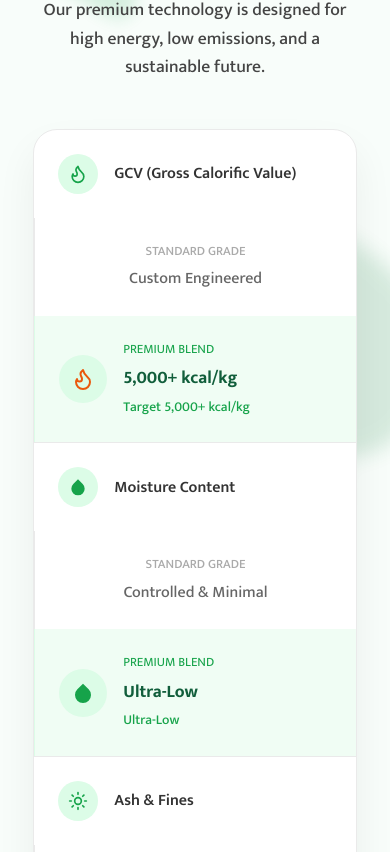
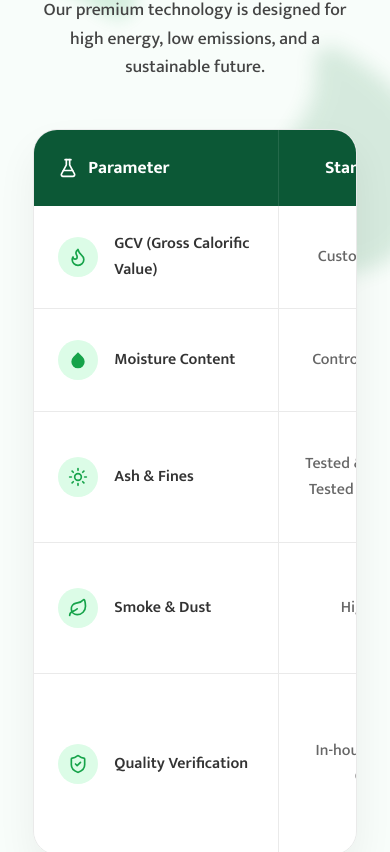
Before and after one commit to mraayush978blip/mahaurja, a Next.js app: page / in a window 390 px wide. Shown: the part 4792-5644 px from the top of the page. Built offline with nearby package versions, Linux system fonts and the light colour scheme.

Commit message:
fix: improve table responsiveness by enabling horizontal scrolling and removing mobile-specific display constraints

```diff
--- a/src/app/page.tsx
+++ b/src/app/page.tsx
@@ -289,10 +289,10 @@ export default function Home() {
             </p>
           </motion.div>
 
-          <motion.div variants={fadeUp} style={{ background: "#fff", borderRadius: "24px", overflow: "hidden", boxShadow: "0 20px 40px rgba(0,0,0,0.06)", border: "1px solid #eaeaea", maxWidth: "1000px", margin: "0 auto" }}>
-
+          <motion.div variants={fadeUp} style={{ background: "#fff", borderRadius: "24px", overflowX: "auto", boxShadow: "0 20px 40px rgba(0,0,0,0.06)", border: "1px solid #eaeaea", maxWidth: "1000px", margin: "0 auto" }}>
+            <div style={{ minWidth: "700px" }}>
             {/* Header Row */}
-            <div className="hide-on-mobile" style={{ display: "flex", background: "#0c5836", color: "#fff", fontWeight: 700, fontSize: "1.1rem" }}>
+            <div style={{ display: "flex", background: "#0c5836", color: "#fff", fontWeight: 700, fontSize: "1.1rem" }}>
               <div style={{ flex: "1.2", padding: "1.5rem", display: "flex", alignItems: "center", gap: "10px" }}>
                 <FlaskConical size={20} /> {t("spec_param" as any)}
               </div>
@@ -332,29 +332,28 @@ export default function Home() {
                 premiumIcon: <svg width="24" height="24" viewBox="0 0 24 24" fill="none" stroke="#16a34a" strokeWidth="2" strokeLinecap="round" strokeLinejoin="round"><path d="M6 9H4.5a2.5 2.5 0 0 1 0-5H6"/><path d="M18 9h1.5a2.5 2.5 0 0 0 0-5H18"/><path d="M4 22h16"/><path d="M10 14.66V17c0 .55-.47.98-.97 1.21C7.85 18.75 7 20.24 7 22"/><path d="M14 14.66V17c0 .55.47.98.97 1.21C16.15 18.75 17 20.24 17 22"/><path d="M18 2H6v7a6 6 0 0 0 12 0V2Z"/></svg>, premiumTitle: t("spec_quality_prem" as any), premiumDesc: "Better durability and reliable operation"
               }
             ].map((row, idx) => (
-              <div key={idx} className="responsive-flex" style={{ display: "flex", borderBottom: idx !== 4 ? "1px solid #eaeaea" : "none", color: "#333" }}>
+              <div key={idx} style={{ display: "flex", borderBottom: idx !== 4 ? "1px solid #eaeaea" : "none", color: "#333" }}>
                 <div style={{ flex: "1.2", padding: "1.5rem", display: "flex", alignItems: "center", gap: "16px", fontWeight: 600 }}>
                   <div style={{ width: "40px", height: "40px", borderRadius: "50%", background: row.iconBg, display: "flex", alignItems: "center", justifyContent: "center", flexShrink: 0 }}>
                     {row.icon}
                   </div>
                   {row.feature}
                 </div>
-                <div className="responsive-child" style={{ flex: "1", padding: "1.5rem", borderLeft: "1px solid #eaeaea", display: "flex", flexDirection: "column", alignItems: "center", justifyContent: "center", textAlign: "center", color: "#666", fontWeight: 500 }}>
-                  <div className="show-on-mobile" style={{ fontSize: "0.8rem", color: "#aaa", textTransform: "uppercase", marginBottom: "4px" }}>{t("spec_standard" as any)}</div>
+                <div style={{ flex: "1", padding: "1.5rem", borderLeft: "1px solid #eaeaea", display: "flex", flexDirection: "column", alignItems: "center", justifyContent: "center", textAlign: "center", color: "#666", fontWeight: 500 }}>
                   {row.normal}
                 </div>
-                <div className="responsive-child" style={{ flex: "1.2", padding: "1.5rem", background: "#f0fdf4", borderLeft: "1px solid #dcfce7", display: "flex", alignItems: "center", gap: "16px" }}>
+                <div style={{ flex: "1.2", padding: "1.5rem", background: "#f0fdf4", borderLeft: "1px solid #dcfce7", display: "flex", alignItems: "center", gap: "16px" }}>
                   <div style={{ width: "48px", height: "48px", borderRadius: "50%", background: "#dcfce7", display: "flex", alignItems: "center", justifyContent: "center", flexShrink: 0 }}>
                     {row.premiumIcon}
                   </div>
                   <div>
-                    <div className="show-on-mobile" style={{ fontSize: "0.8rem", color: "#16a34a", textTransform: "uppercase", marginBottom: "4px" }}>{t("spec_premium" as any)}</div>
                     <div style={{ fontWeight: 800, color: "#115e3b", fontSize: "1.1rem" }}>{row.premiumTitle}</div>
                     <div style={{ fontSize: "0.85rem", color: "#16a34a", marginTop: "4px", fontWeight: 500 }}>{row.premiumDesc}</div>
                   </div>
                 </div>
               </div>
             ))}
+            </div>
           </motion.div>
 
           {/* Bottom Badges */}
```
